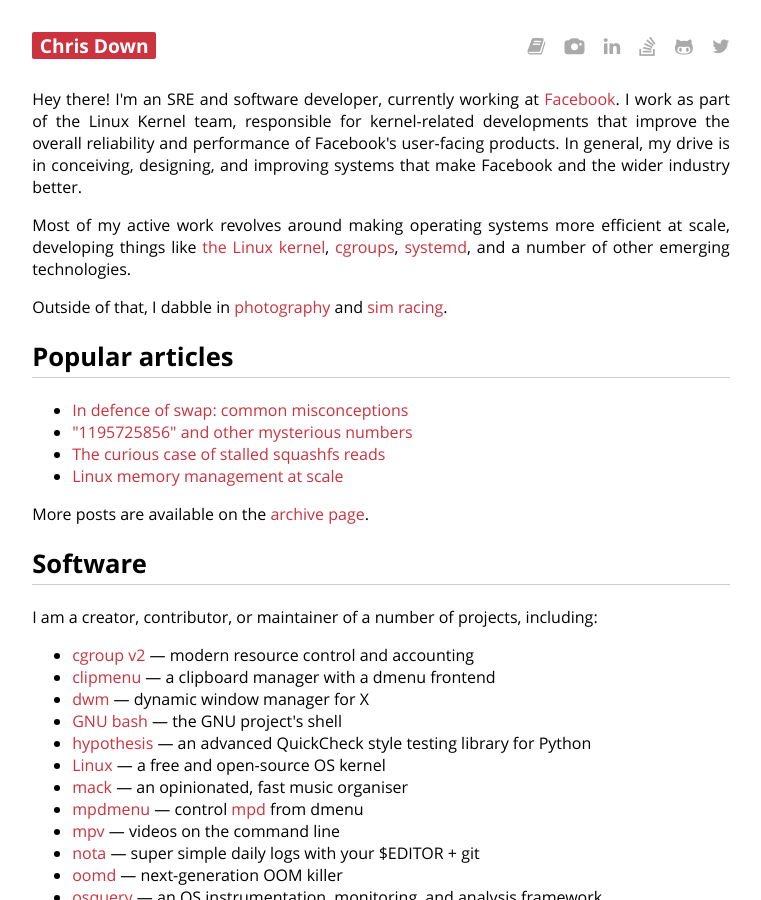
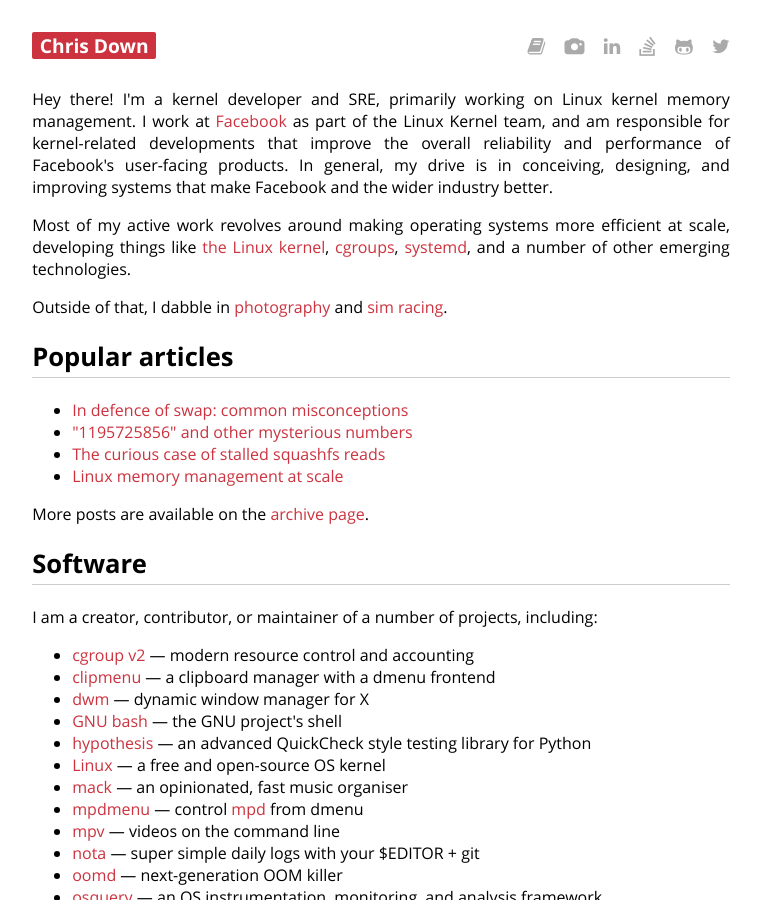
Before and after one commit to cdown/chrisdown.name, a Jekyll site: the page built from index.md, in a window 1280 px wide and 900 px high. Shown: the whole window, without its empty margins (259-1020 px from the left). Built offline with Jekyll 4.4.1, drawn with Linux system fonts in a browser that asks for light colours.

Commit message:
index: Rework intro

```diff
--- a/index.md
+++ b/index.md
@@ -7,12 +7,12 @@ description:
 ---
 
 
-Hey there! I'm an SRE and software developer, currently working at
-[Facebook][]. I work as part of the Linux Kernel team, responsible for
-kernel-related developments that improve the overall reliability and
-performance of Facebook's user-facing products. In general, my drive is in
-conceiving, designing, and improving systems that make Facebook and the wider
-industry better.
+Hey there! I'm a kernel developer and SRE, primarily working on Linux kernel
+memory management. I work at [Facebook](https://facebook.com) as part of the
+Linux Kernel team, and am responsible for kernel-related developments that
+improve the overall reliability and performance of Facebook's user-facing
+products. In general, my drive is in conceiving, designing, and improving
+systems that make Facebook and the wider industry better.
 
 Most of my active work revolves around making operating systems more efficient
 at scale, developing things like [the Linux
```
